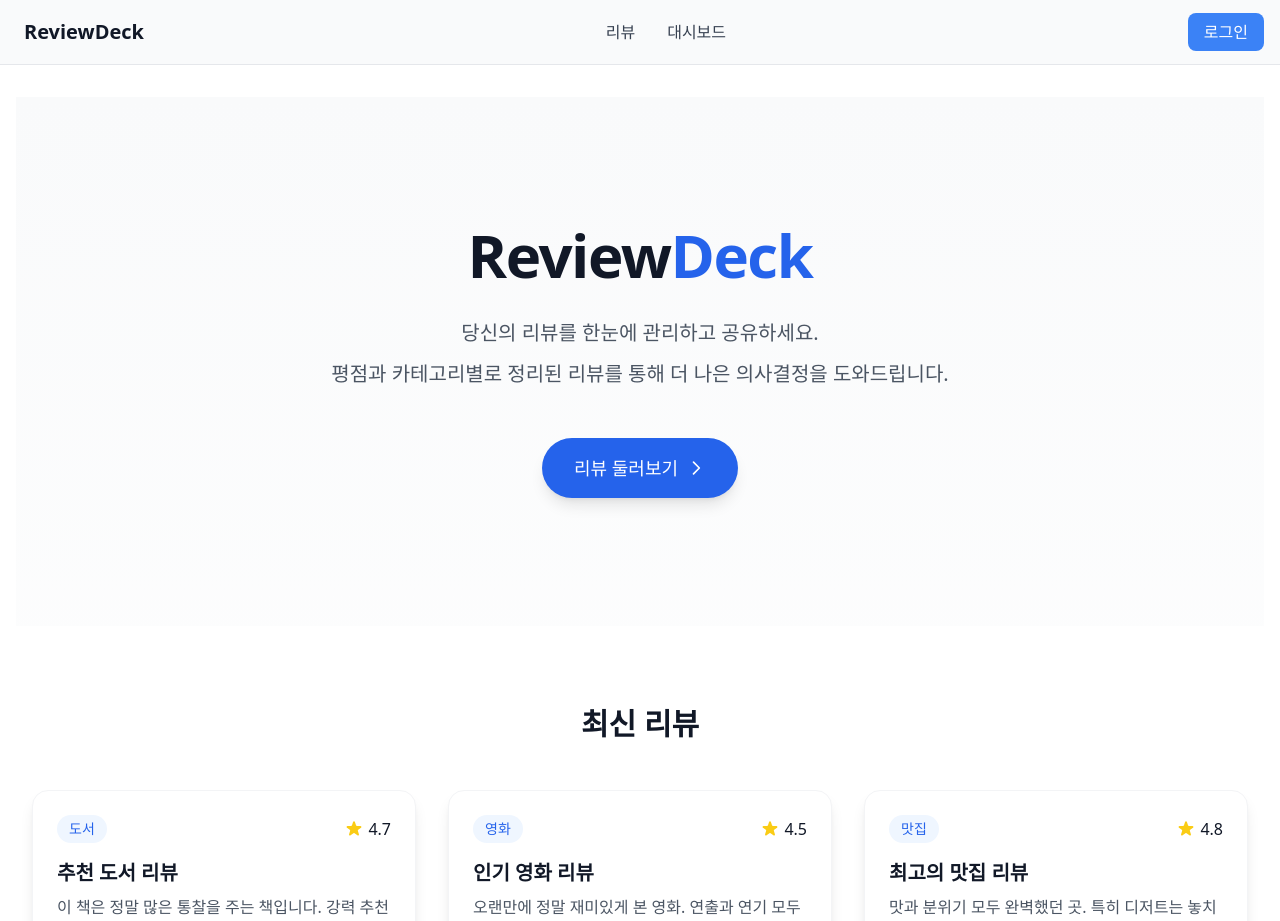
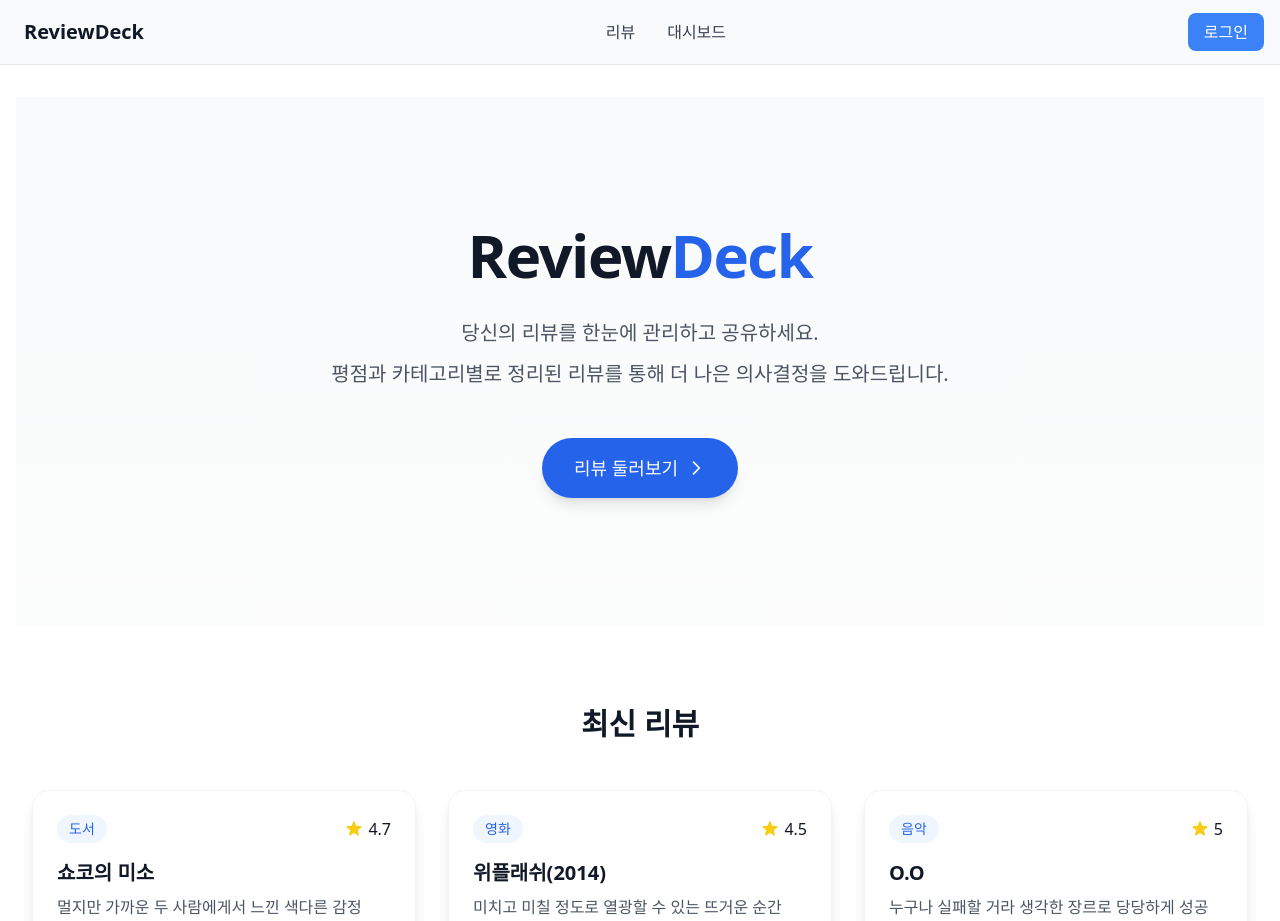
Before and after one commit to DoDAON/ReviewDeck, a SvelteKit app: page / in a window 1280 px wide. Shown: the top 921 px of the page. Built offline with nearby package versions, Linux system fonts and the light colour scheme.

Commit message:
더미 데이터 로드 방식 변경

```diff
--- a/src/routes/+page.server.ts
+++ b/src/routes/+page.server.ts
@@ -6,39 +6,31 @@ export const load: PageServerLoad = async ({ locals }) => {
     featuredReviews: [
       {
         id: '1',
-        title: '최고의 맛집 리뷰',
-        rating: 4.8,
-        category: '맛집',
-        author: '김리뷰어'
+        title: 'O.O',
+        rating: 5.0,
+        category: '음악',
+        author: '김리뷰어',
+        excerpt: '누구나 실패할 거라 생각한 장르로 당당하게 성공한 그룹',
+        createdAt: '2024-03-21T14:00:00Z'
       },
       {
         id: '2',
-        title: '인기 영화 리뷰',
+        title: '위플래쉬(2014)',
         rating: 4.5,
         category: '영화',
-        author: '이리뷰어'
+        author: '이리뷰어',
+        excerpt: '미치고 미칠 정도로 열광할 수 있는 뜨거운 순간',
+        createdAt: '2024-03-21T14:30:00Z'
       },
       {
         id: '3',
-        title: '추천 도서 리뷰',
+        title: '쇼코의 미소',
         rating: 4.7,
         category: '도서',
-        author: '박리뷰어'
+        author: '박리뷰어',
+        excerpt: '멀지만 가까운 두 사람에게서 느낀 색다른 감정',
+        createdAt: '2024-03-21T15:00:00Z'
       }
-    ],
-    categories: [
-      { id: '1', name: '맛집', count: 150 },
-      { id: '2', name: '영화', count: 120 },
-      { id: '3', name: '도서', count: 100 },
-      { id: '4', name: '게임', count: 80 },
-      { id: '5', name: '여행', count: 90 }
-    ],
-    popularTags: [
-      { name: '맛집', count: 200 },
-      { name: '영화', count: 180 },
-      { name: '도서', count: 150 },
-      { name: '게임', count: 120 },
-      { name: '여행', count: 100 }
     ]
   };
 };
--- a/src/routes/+page.svelte
+++ b/src/routes/+page.svelte
@@ -1,56 +1,38 @@
 <script lang="ts">
-  import { onMount } from 'svelte';
+	import type { PageData } from './$types';
+	export let data: PageData;
 
-  let featuredReviews = [
-    {
-      id: '3',
-      title: '추천 도서 리뷰',
-      rating: 4.7,
-      category: '도서',
-      author: '박리뷰어',
-      excerpt: '이 책은 정말 많은 통찰을 주는 책입니다. 강력 추천합니다.',
-      createdAt: '2024-03-21T15:00:00Z'
-    },
-    {
-      id: '2',
-      title: '인기 영화 리뷰',
-      rating: 4.5,
-      category: '영화',
-      author: '이리뷰어',
-      excerpt: '오랜만에 정말 재미있게 본 영화. 연출과 연기 모두 인상적이었습니다.',
-      createdAt: '2024-03-21T14:30:00Z'
-    },
-    {
-      id: '1',
-      title: '최고의 맛집 리뷰',
-      rating: 4.8,
-      category: '맛집',
-      author: '김리뷰어',
-      excerpt: '맛과 분위기 모두 완벽했던 곳. 특히 디저트는 놓치면 후회할 정도입니다.',
-      createdAt: '2024-03-21T14:00:00Z'
-    }
-  ].sort((a, b) => parseInt(b.id) - parseInt(a.id)); // id 내림차순 정렬
+	let featuredReviews = data.featuredReviews.sort((a, b) => parseInt(b.id) - parseInt(a.id)); // id 내림차순 정렬
 </script>
 
 <div class="min-h-screen bg-gradient-to-b from-gray-50 to-white">
 	<!-- Hero Section -->
 	<section class="relative py-32">
 		<div class="container mx-auto px-4">
-      <div class="text-center max-w-3xl mx-auto">
-        <h1 class="text-6xl font-bold text-gray-900 mb-8 tracking-tight">
+			<div class="mx-auto max-w-3xl text-center">
+				<h1 class="mb-8 text-6xl font-bold tracking-tight text-gray-900">
 					Review<span class="text-blue-600">Deck</span>
 				</h1>
-        <p class="text-xl text-gray-600 mb-12 leading-relaxed">
+				<p class="mb-12 text-xl leading-relaxed text-gray-600">
 					당신의 리뷰를 한눈에 관리하고 공유하세요.
-          <span class="block mt-2">평점과 카테고리별로 정리된 리뷰를 통해 더 나은 의사결정을 도와드립니다.</span>
+					<span class="mt-2 block"
+						>평점과 카테고리별로 정리된 리뷰를 통해 더 나은 의사결정을 도와드립니다.</span
+					>
 				</p>
-        <a href="/reviews"
-           class="inline-flex items-center px-8 py-4 text-lg font-medium text-white bg-blue-600 rounded-full
-                  transform transition-all duration-200 hover:scale-105 hover:bg-blue-700 focus:outline-none
-                  focus:ring-2 focus:ring-blue-500 focus:ring-offset-2 shadow-lg hover:shadow-xl">
+				<a
+					href="/reviews"
+					class="inline-flex transform items-center rounded-full bg-blue-600 px-8 py-4 text-lg font-medium
+                  text-white shadow-lg transition-all duration-200 hover:scale-105 hover:bg-blue-700
+                  hover:shadow-xl focus:outline-none focus:ring-2 focus:ring-blue-500 focus:ring-offset-2"
+				>
 					리뷰 둘러보기
-          <svg class="w-5 h-5 ml-2" fill="none" stroke="currentColor" viewBox="0 0 24 24">
-            <path stroke-linecap="round" stroke-linejoin="round" stroke-width="2" d="M9 5l7 7-7 7" />
+					<svg class="ml-2 h-5 w-5" fill="none" stroke="currentColor" viewBox="0 0 24 24">
+						<path
+							stroke-linecap="round"
+							stroke-linejoin="round"
+							stroke-width="2"
+							d="M9 5l7 7-7 7"
+						/>
 					</svg>
 				</a>
 			</div>
@@ -58,35 +40,44 @@
 	</section>
 
 	<!-- Latest Reviews -->
-  <section class="py-20 bg-white">
+	<section class="bg-white py-20">
 		<div class="container mx-auto px-4">
-      <h2 class="text-3xl font-bold text-gray-900 mb-12 text-center">최신 리뷰</h2>
-      <div class="grid grid-cols-1 md:grid-cols-2 lg:grid-cols-3 gap-8">
+			<h2 class="mb-12 text-center text-3xl font-bold text-gray-900">최신 리뷰</h2>
+			<div class="grid grid-cols-1 gap-8 md:grid-cols-2 lg:grid-cols-3">
 				{#each featuredReviews as review}
-          <a href="/reviews/{review.id}"
-             class="group block transform transition-all duration-200 hover:scale-105">
-            <div class="bg-white rounded-2xl shadow-lg overflow-hidden border border-gray-100
-                        transition-shadow duration-200 hover:shadow-xl">
+					<a
+						href="/reviews/{review.id}"
+						class="group block transform transition-all duration-200 hover:scale-105"
+					>
+						<div
+							class="overflow-hidden rounded-2xl border border-gray-100 bg-white shadow-lg
+                        transition-shadow duration-200 hover:shadow-xl"
+						>
 							<div class="p-6">
-                <div class="flex items-center justify-between mb-4">
-                  <span class="px-3 py-1 text-sm font-medium text-blue-600 bg-blue-50 rounded-full">
+								<div class="mb-4 flex items-center justify-between">
+									<span class="rounded-full bg-blue-50 px-3 py-1 text-sm font-medium text-blue-600">
 										{review.category}
 									</span>
 									<div class="flex items-center gap-1">
-                    <svg class="w-5 h-5 text-yellow-400" fill="currentColor" viewBox="0 0 20 20">
-                      <path d="M9.049 2.927c.3-.921 1.603-.921 1.902 0l1.07 3.292a1 1 0 00.95.69h3.462c.969 0 1.371 1.24.588 1.81l-2.8 2.034a1 1 0 00-.364 1.118l1.07 3.292c.3.921-.755 1.688-1.54 1.118l-2.8-2.034a1 1 0 00-1.175 0l-2.8 2.034c-.784.57-1.838-.197-1.539-1.118l1.07-3.292a1 1 0 00-.364-1.118L2.98 8.72c-.783-.57-.38-1.81.588-1.81h3.461a1 1 0 00.951-.69l1.07-3.292z" />
+										<svg class="h-5 w-5 text-yellow-400" fill="currentColor" viewBox="0 0 20 20">
+											<path
+												d="M9.049 2.927c.3-.921 1.603-.921 1.902 0l1.07 3.292a1 1 0 00.95.69h3.462c.969 0 1.371 1.24.588 1.81l-2.8 2.034a1 1 0 00-.364 1.118l1.07 3.292c.3.921-.755 1.688-1.54 1.118l-2.8-2.034a1 1 0 00-1.175 0l-2.8 2.034c-.784.57-1.838-.197-1.539-1.118l1.07-3.292a1 1 0 00-.364-1.118L2.98 8.72c-.783-.57-.38-1.81.588-1.81h3.461a1 1 0 00.951-.69l1.07-3.292z"
+											/>
 										</svg>
 										<span class="font-medium text-gray-900">{review.rating}</span>
 									</div>
 								</div>
-                <h3 class="text-xl font-bold text-gray-900 mb-2 group-hover:text-blue-600
-                           transition-colors duration-200">
+								<h3
+									class="mb-2 text-xl font-bold text-gray-900 transition-colors duration-200 group-hover:text-blue-600"
+								>
 									{review.title}
 								</h3>
-                <p class="text-gray-600 mb-4 line-clamp-2">{review.excerpt}</p>
+								<p class="mb-4 line-clamp-2 text-gray-600">{review.excerpt}</p>
 								<div class="flex items-center justify-between">
 									<span class="text-sm text-gray-500">작성자: {review.author}</span>
-                  <span class="text-blue-600 group-hover:translate-x-2 transform transition-transform duration-200">
+									<span
+										class="transform text-blue-600 transition-transform duration-200 group-hover:translate-x-2"
+									>
 										자세히 보기 →
 									</span>
 								</div>
```
Lines whose indentation alone changed are shown as unchanged.
